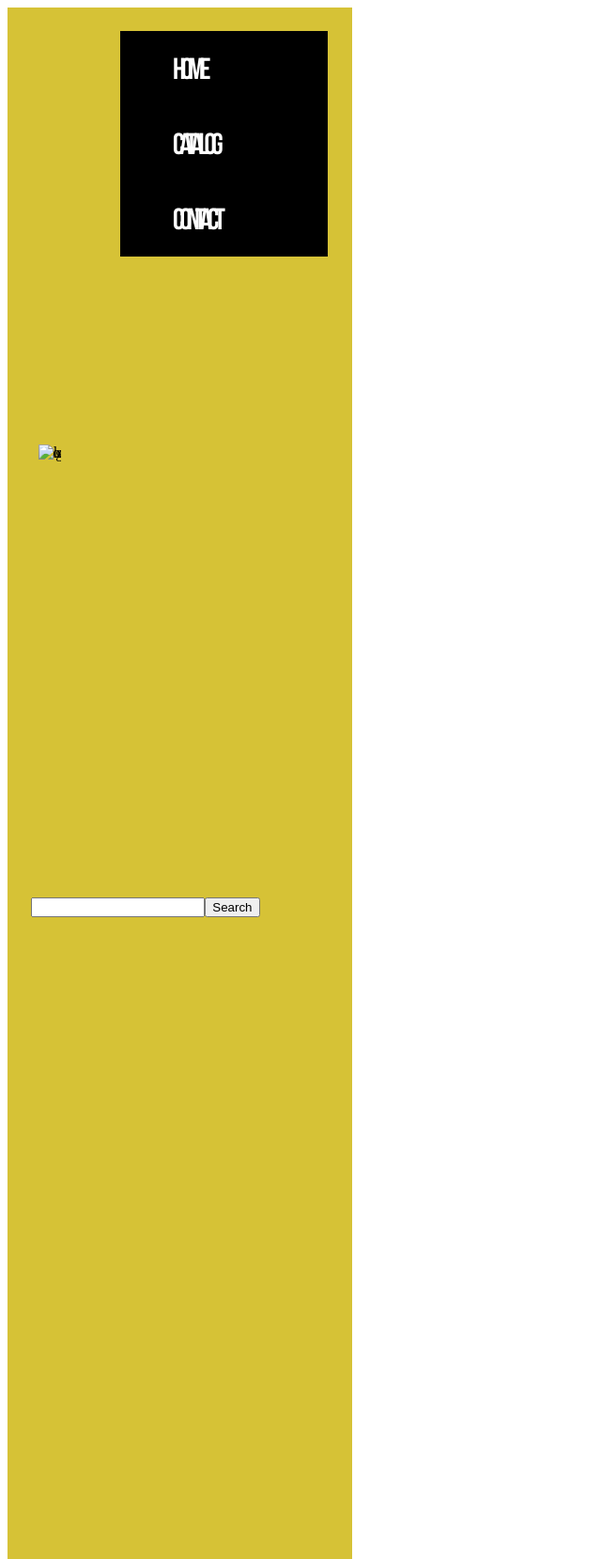
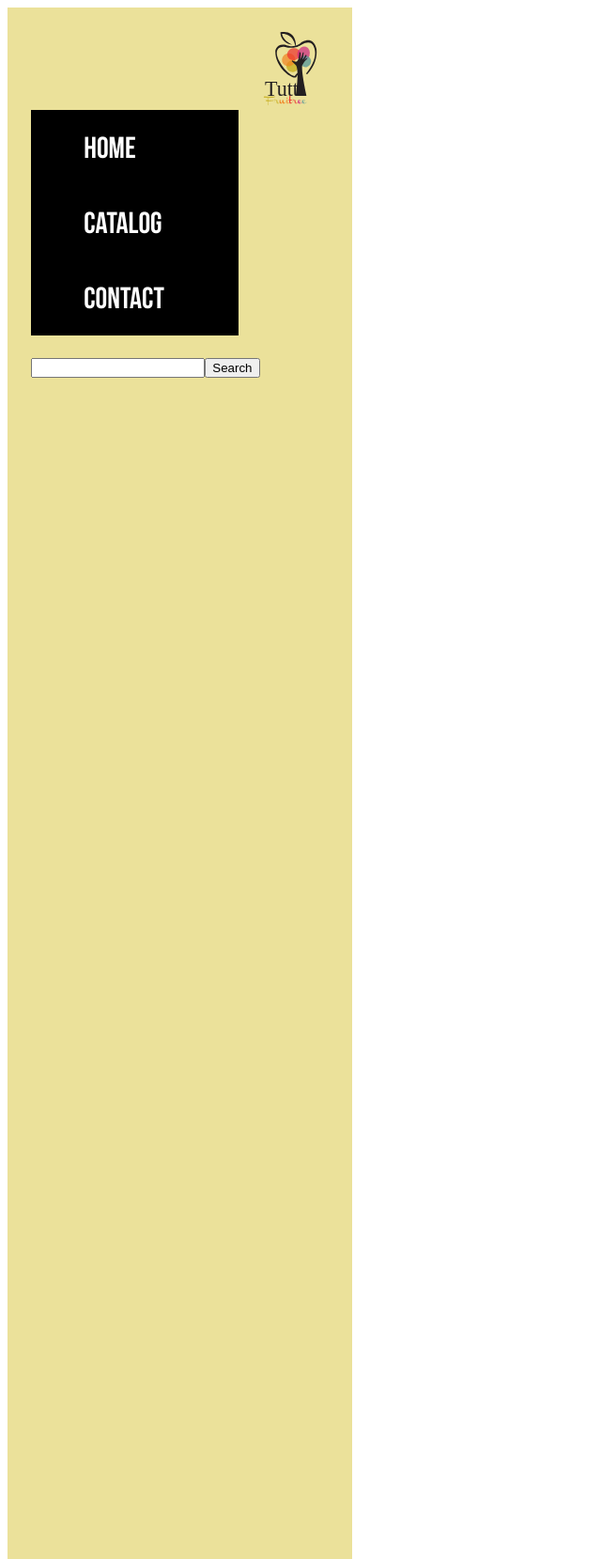
Before and after one commit to baci0008/ecommerce-website, a Jekyll site: the page styleguide/header.html, which Jekyll copies as it is, in a window 1280 px wide. Shown: the whole page at 94% size, without its empty margins (0-640 px from the left). Built offline with Jekyll 4.4.1, drawn with Linux system fonts in a browser that asks for light colours; Markdown is read by kramdown in place of the engine named in the settings.

Commit message:
Fixing the logo code

```diff
--- a/css/header.css
+++ b/css/header.css
@@ -18,14 +18,14 @@
 /* CSS */
 
 .masthead {
-	height: 17rem;
-	background-color: rgba(204,179,4,.8);
+	height: 16rem;
+	background-color: rgba(204,179,4,.4);
 	padding: 5%;
 }
 
 .logo {
 	margin: auto;
-	width: 80px;
+	width: 80%;
 	padding-bottom: 1rem;
 }
 
--- a/styleguide/header.html
+++ b/styleguide/header.html
@@ -13,9 +13,9 @@
 </head>
 
 <body>
-	<header class="masthead grid">
+	<header class="masthead">
 			<div class="logo">
-				<img src= "{{site.baseurl}}/images/logo.svg" alt="logo">
+				<img src= "../images/logo.svg" alt="logo">
 			</div>
 			<a href="#nav" class="nav-btn hide-text">Navigation</a>
 			<nav class="nav nav-top" data-state="collapsed">
```
